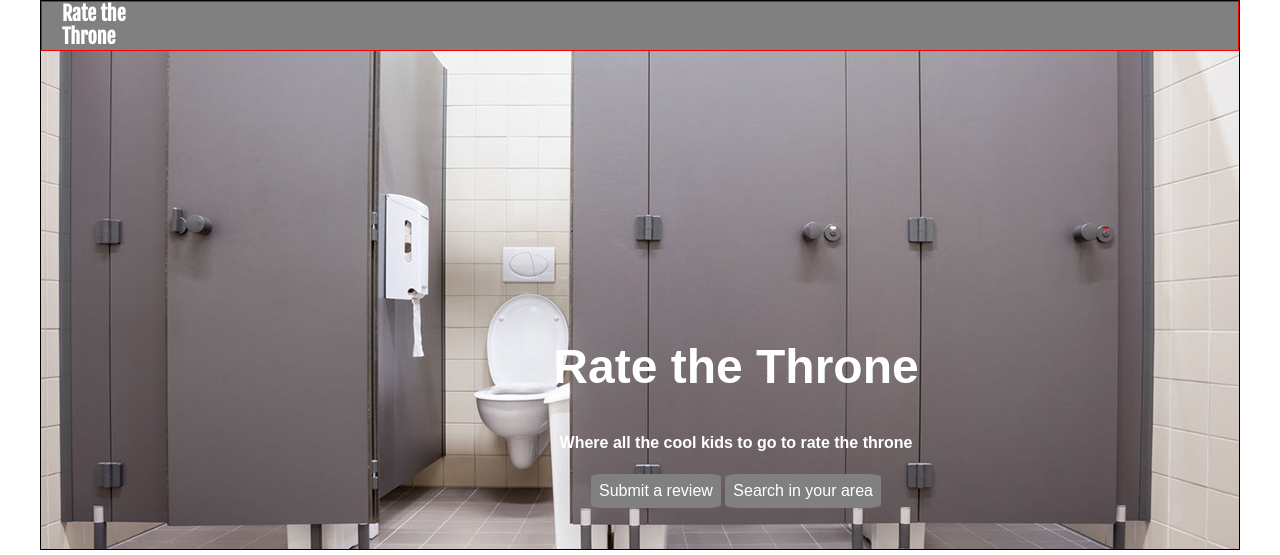
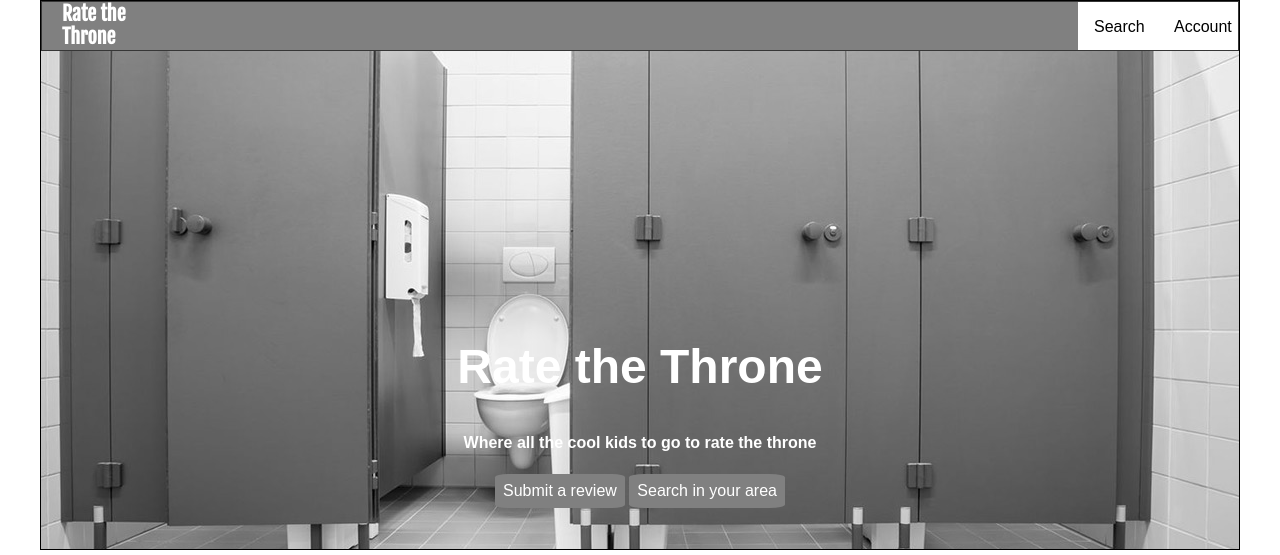
Before and after one commit to eddiewoff/final-project, a plain HTML site: page index.html in a window 1280 px wide. Shown: the top 555 px of the page. Drawn offline with nearby package versions, Linux system fonts and the light colour scheme.

Commit message:
Nav changes
kind of sorted out the positioning of nav

```diff
--- a/index.html
+++ b/index.html
@@ -16,8 +16,8 @@
 			<div class="head-container">
 				<header class="header-nav">
 					<h1>Rate the Throne</h1>
-					<div class="account-nav"></div>
-					<div class="search-nav"></div>
+					<div class="account-nav">Account</div>
+					<div class="search-nav">Search</div>
 				</header>
 				<div class="head-title">
 				<h2>Rate the Throne</h2>
--- a/scss/_main.scss
+++ b/scss/_main.scss
@@ -49,6 +49,7 @@ font-family: 'Fjalla One', sans-serif;
 }
 .header-nav{
 	height: 50px;
+	max-width: 1200px;
 	border: 1px red solid;
 
 }
@@ -110,25 +111,43 @@ font-family: 'Fjalla One', sans-serif;
 .header-nav{
 	background-color: gray;
 	color: white;
+	text-align: left;
+	// display: inline-block;
 	h1{
 		width: 100px;
 		font-family: 'Fjalla One', sans-serif;
 		font-size: 20px;
 		margin: 0px 20px;
 		text-align: left;
+		display: inline-block;
 
 	}
+
 }
+.account-nav, .search-nav {
+		width: 5em;
+		height: 3em;
+		background-color: white;
+		display: inline-block;
+		color: black;
+		float: right;
+		padding: 1em;
+	}
+
+
 
 .head-title{
-	margin-left:12rem;
+
 }
 
 .head-container{
 		background:url('../images/toilets.jpg') no-repeat center center;
+		filter: grayscale(100%);
 		text-align: center;
 		color:white;
-	h2{
+	}
+
+.head-container h2{
 		margin-top: 6em;
 		font-size: 3em;
 
@@ -136,7 +155,7 @@ font-family: 'Fjalla One', sans-serif;
 
 
 
-	.button{
+.button{
 			display: inline-block;
 			background-color: gray;
 			border-radius: 10%;
@@ -144,7 +163,7 @@ font-family: 'Fjalla One', sans-serif;
 			padding: 0.5em;
 	}
 
-}
+
 
 h3{
 	text-align: center;
```
Also changed, not shown: css/style.css, 1 other file.
